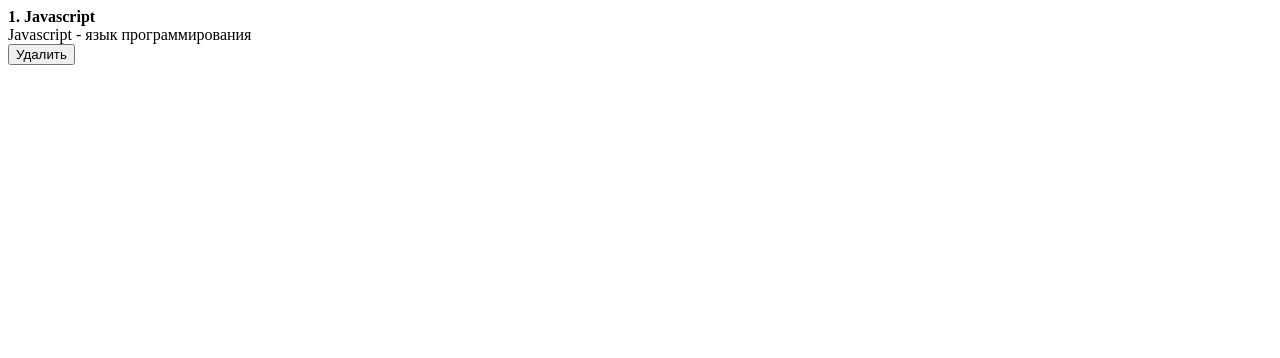
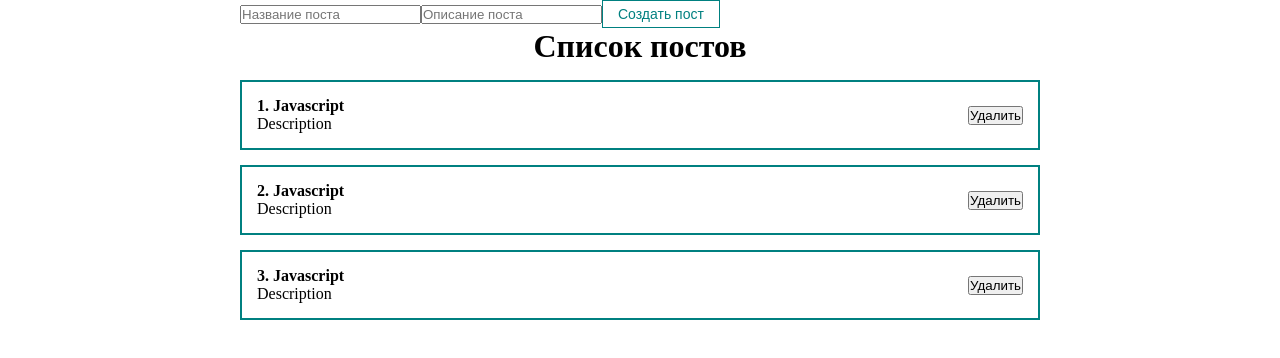
Before and after one commit to GabrielHangor/react-posts, a React (Create React App) app: page / in a window 1280 px wide. Shown: the top 358 px of the page. Built offline with nearby package versions, Linux system fonts and the light colour scheme.

Commit message:
components/styles library layout

```diff
--- a/src/App.js
+++ b/src/App.js
@@ -1,17 +1,22 @@
 import React, { useState } from 'react';
+import PostList from './components/PostList';
+import MyButton from './components/UI/button/MyButton';
+import './styles/App.css';
 
 function App() {
+  const [posts, setPosts] = useState([
+    { id: 1, title: 'Javascript', body: 'Description' },
+    { id: 2, title: 'Javascript', body: 'Description' },
+    { id: 3, title: 'Javascript', body: 'Description' },
+  ]);
   return (
     <div className="App">
-      <div className="post">
-        <div className="post__content">
-          <strong>1. Javascript</strong>
-          <div>Javascript - язык программирования</div>
-        </div>
-      </div>
-      <div className="post__btns">
-        <button>Удалить </button>
-      </div>
+      <form>
+        <input type="text" placeholder="Название поста" />
+        <input type="text" placeholder="Описание поста" />
+        <MyButton>Создать пост</MyButton>
+      </form>
+      <PostList posts={posts} title={'Список постов'} />
     </div>
   );
 }
--- /dev/null
+++ b/src/components/PostItem.jsx
@@ -0,0 +1,21 @@
+import React from 'react';
+
+function PostItem({ post, key }) {
+  return (
+    <div>
+      <div className="post">
+        <div className="post__content">
+          <strong>
+            {post.id}. {post.title}
+          </strong>
+          <div>{post.body}</div>
+        </div>
+        <div className="post__btns">
+          <button>Удалить</button>
+        </div>
+      </div>
+    </div>
+  );
+}
+
+export default PostItem;
--- /dev/null
+++ b/src/components/PostList.jsx
@@ -0,0 +1,15 @@
+import React from 'react';
+import PostItem from './PostItem';
+
+function PostList({ posts, title }) {
+  return (
+    <div>
+      <h1 style={{ textAlign: 'center' }}>{title}</h1>
+      {posts.map((post) => (
+        <PostItem post={post} key={post.id} />
+      ))}
+    </div>
+  );
+}
+
+export default PostList;
--- /dev/null
+++ b/src/components/UI/button/MyButton.jsx
@@ -0,0 +1,12 @@
+import React from 'react';
+import classes from './MyButton.module.css';
+
+function MyButton({ children, ...props }) {
+  return (
+    <button disabled={true} className={classes.myBtn}>
+      {children}
+    </button>
+  );
+}
+
+export default MyButton;
--- /dev/null
+++ b/src/components/UI/button/MyButton.module.css
@@ -0,0 +1,8 @@
+.myBtn {
+  padding: 5px 15px;
+  color: teal;
+  font-size: 14px;
+  background: transparent;
+  border: 1px solid teal;
+  cursor: pointer;
+}
--- a/src/styles/App.css
+++ b/src/styles/App.css
@@ -7,3 +7,17 @@
 .App {
   width: 800px;
 }
+
+#root {
+  display: flex;
+  justify-content: center;
+}
+
+.post {
+  display: flex;
+  padding: 15px;
+  border: 2px solid teal;
+  margin-top: 15px;
+  justify-content: space-between;
+  align-items: center;
+}
```
Also changed, not shown: src/components/Counter.jsx (deleted, +0 -22 lines).
